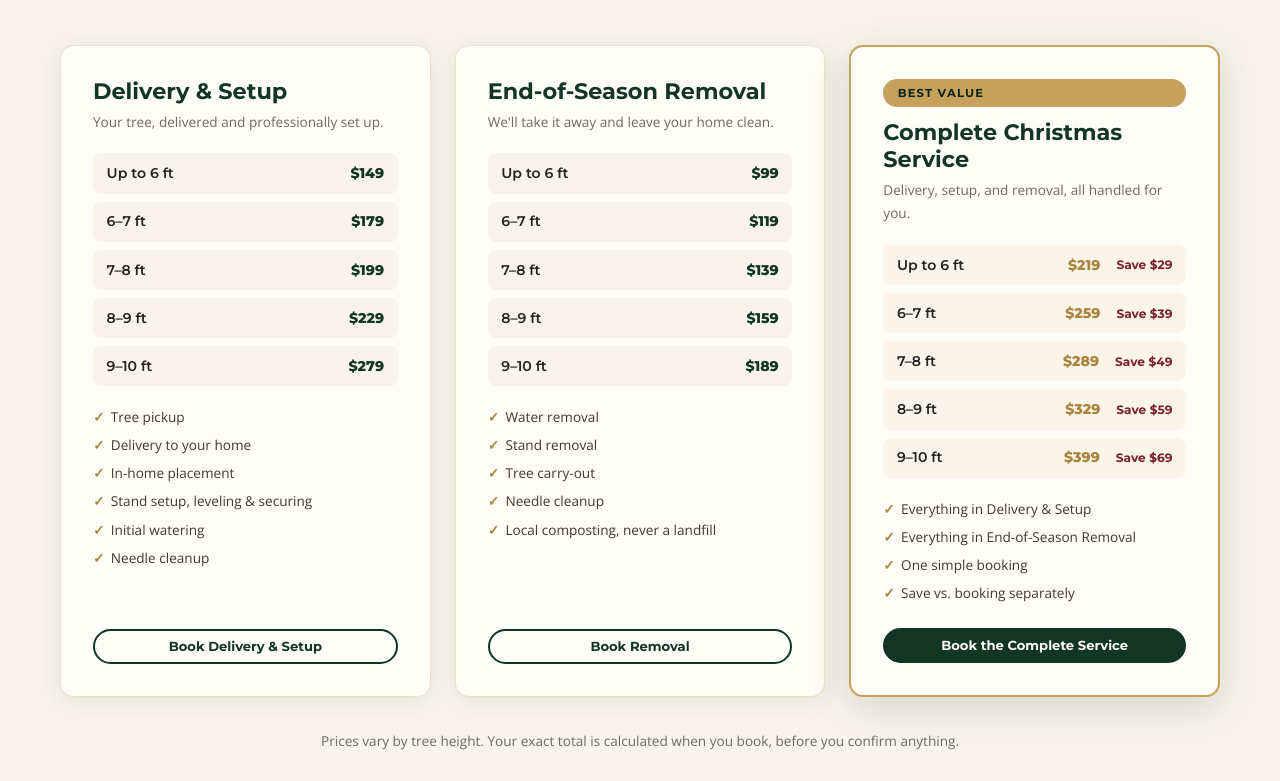
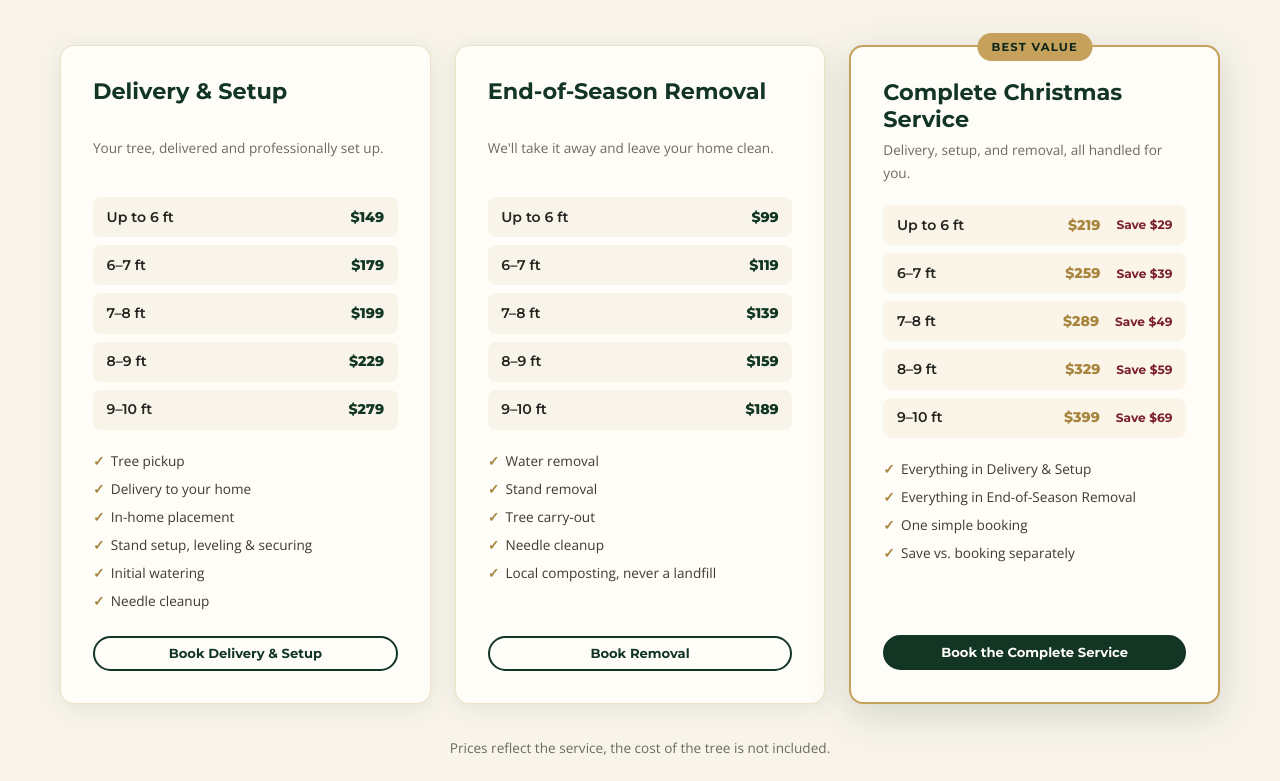
Before and after one commit to hankmengedoht-hue/JunkRemovalWebsite, a plain HTML site: page services.html in a window 1280 px wide. Shown: the part 2556-3337 px from the top of the page. Drawn offline with nearby package versions, Linux system fonts and the light colour scheme.

Commit message:
Align pricing card rows and reposition the Best Value badge
The badge now sits on the featured card's top border as a ribbon tag
instead of pushing its content down, so all three cards' price rows
line up row-for-row. Also updates the pricing disclaimer to clarify
tree cost is separate from the service price.

Co-Authored-By: Claude Sonnet 5 <noreply@anthropic.com>

```diff
--- a/services.html
+++ b/services.html
@@ -254,7 +254,7 @@
 
     </div>
 
-    <p style="text-align:center;font-size:.85rem;color:var(--text-light);margin-top:2rem;">Prices vary by tree height. Your exact total is calculated when you book, before you confirm anything.</p>
+    <p style="text-align:center;font-size:.85rem;color:var(--text-light);margin-top:2rem;">Prices reflect the service, the cost of the tree is not included.</p>
 
     <!-- Stand Upsell -->
     <div id="stand" style="margin-top:2rem;background:var(--white);border-radius:var(--radius);padding:2rem;border-left:4px solid var(--green);max-width:640px;margin-left:auto;margin-right:auto;text-align:center;" data-anim>
--- a/style.css
+++ b/style.css
@@ -423,9 +423,13 @@ p  { font-size: 1rem; color: var(--text-mid); line-height: 1.75; }
   border: 1.5px solid rgba(198,161,91,.3);
   display: flex; flex-direction: column;
 }
-.pricing-card.featured { border: 2px solid var(--green); box-shadow: var(--shadow-lg); }
-.pricing-card h3 { color: var(--blue); margin-bottom: .3rem; }
-.pricing-card .pricing-sub { font-size: .85rem; color: var(--text-light); margin-bottom: 1.25rem; }
+.pricing-card.featured { position: relative; border: 2px solid var(--green); box-shadow: var(--shadow-lg); }
+.pricing-card.featured .badge {
+  position: absolute; top: 0; left: 50%; transform: translate(-50%, -50%);
+  margin: 0; white-space: nowrap; z-index: 2;
+}
+.pricing-card h3 { color: var(--blue); margin-bottom: .3rem; min-height: 3.3rem; }
+.pricing-card .pricing-sub { font-size: .85rem; color: var(--text-light); margin-bottom: 1.25rem; min-height: 2.6rem; }
 .price-table { display: flex; flex-direction: column; gap: .5rem; margin-bottom: 1.25rem; }
 .price-row {
   display: flex; justify-content: space-between; align-items: center;
```
